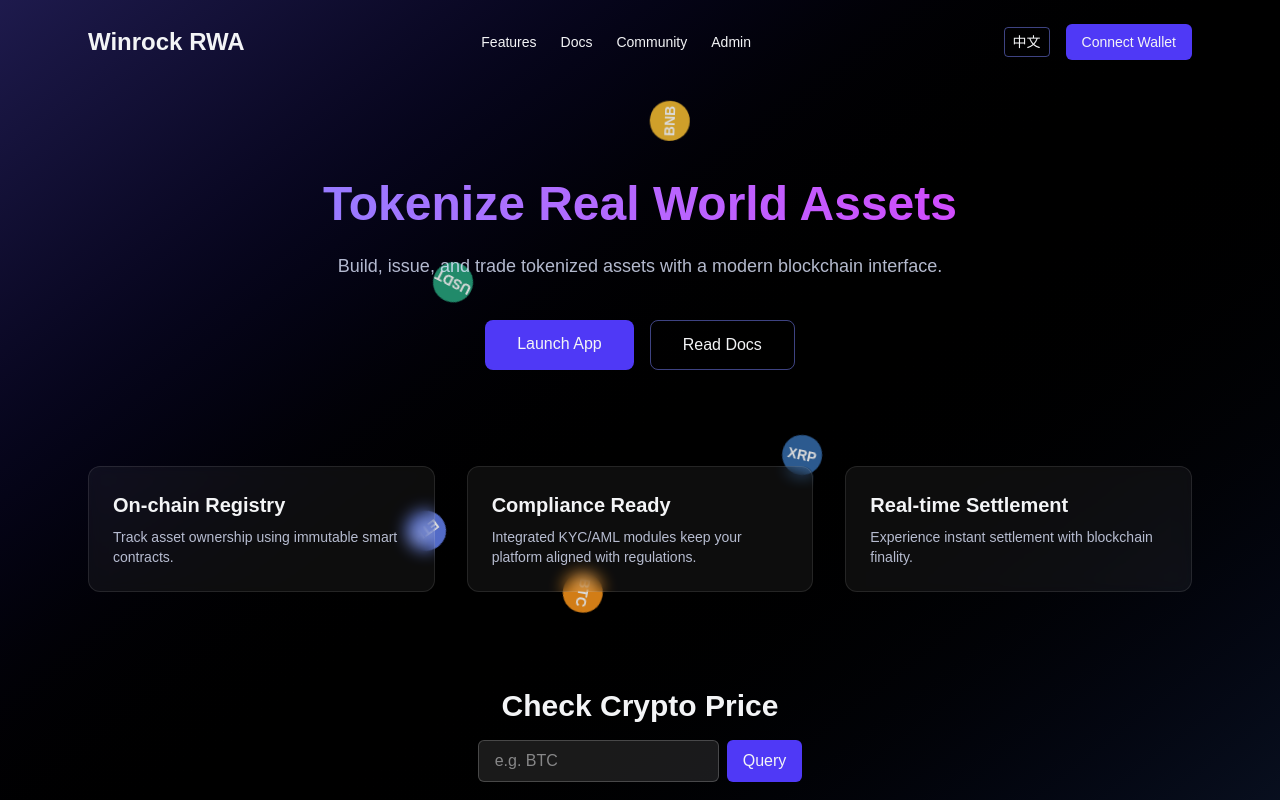
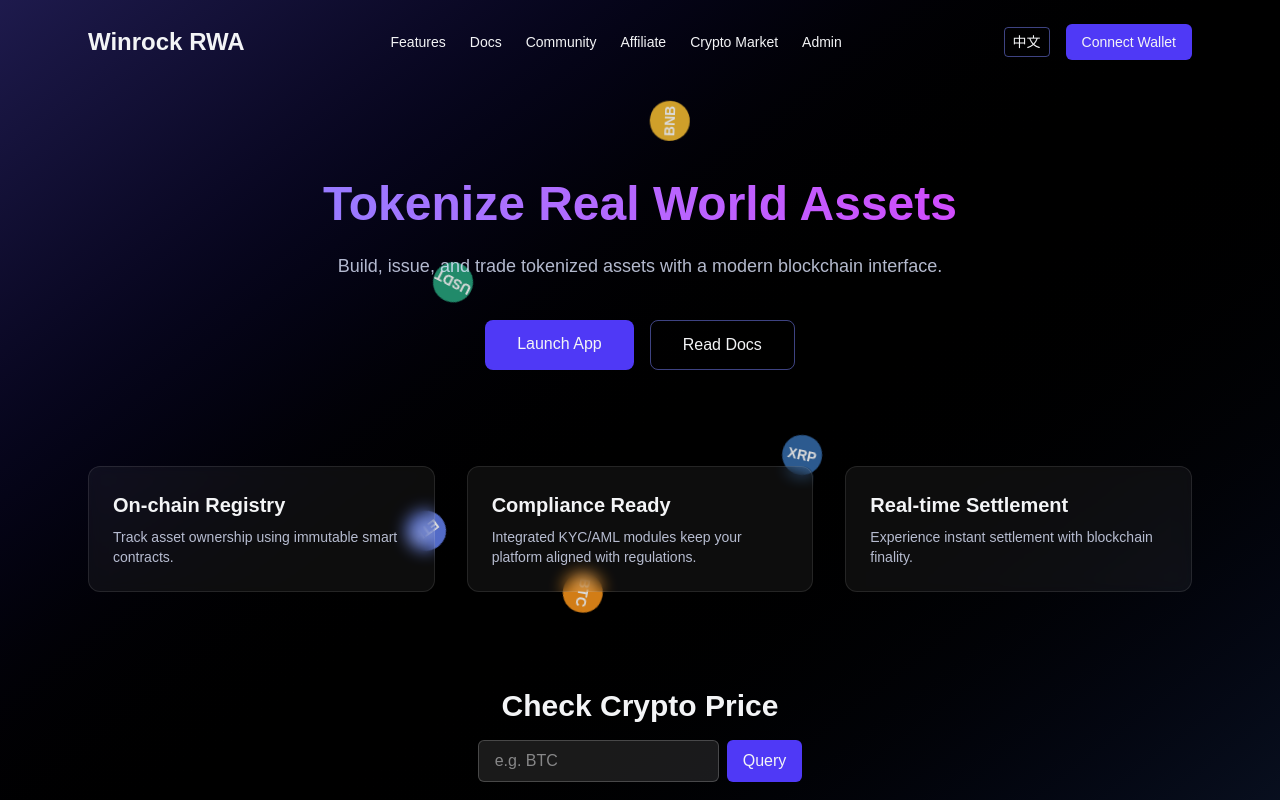
Before and after one commit to G3niusYukki/WinrockRWA, a Next.js app: page / in a window 1280 px wide. Shown: the top 800 px of the page. Built offline with nearby package versions, Linux system fonts and the light colour scheme.

Commit message:
feat: add links to affiliate and crypto pages

```diff
--- a/app/LanguageContext.tsx
+++ b/app/LanguageContext.tsx
@@ -11,6 +11,8 @@ const translations = {
     navDocs: "Docs",
     navCommunity: "Community",
     navAdmin: "Admin",
+    navAffiliate: "Affiliate",
+    navCrypto: "Crypto Market",
     connectWallet: "Connect Wallet",
     connecting: "Connecting...",
     heroTitle: "Tokenize Real World Assets",
@@ -50,6 +52,8 @@ const translations = {
     navDocs: "文档",
     navCommunity: "社区",
     navAdmin: "后台",
+    navAffiliate: "邀请返利",
+    navCrypto: "加密市场",
     connectWallet: "连接钱包",
     connecting: "连接中...",
     heroTitle: "将现实世界资产代币化",
--- a/app/page.tsx
+++ b/app/page.tsx
@@ -43,6 +43,18 @@ export default function Home() {
           </a>
           <a href="#community" className="hover:text-indigo-400 transition-colors">
             {t("navCommunity")}
+          </a>
+          <a
+            href="/affiliate/index.html"
+            className="hover:text-indigo-400 transition-colors"
+          >
+            {t("navAffiliate")}
+          </a>
+          <a
+            href="/crypto/index.html"
+            className="hover:text-indigo-400 transition-colors"
+          >
+            {t("navCrypto")}
           </a>
           <a href="/admin" className="hover:text-indigo-400 transition-colors">
             {t("navAdmin")}
```
